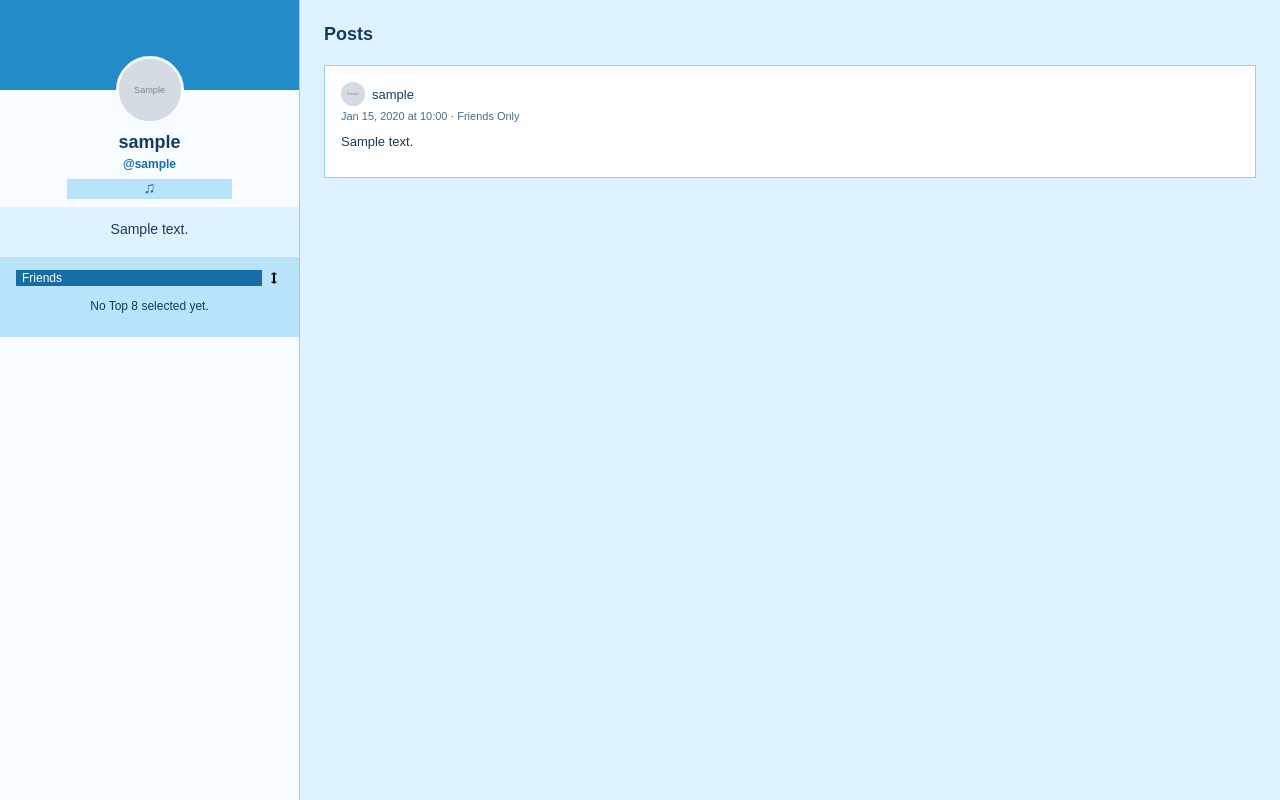
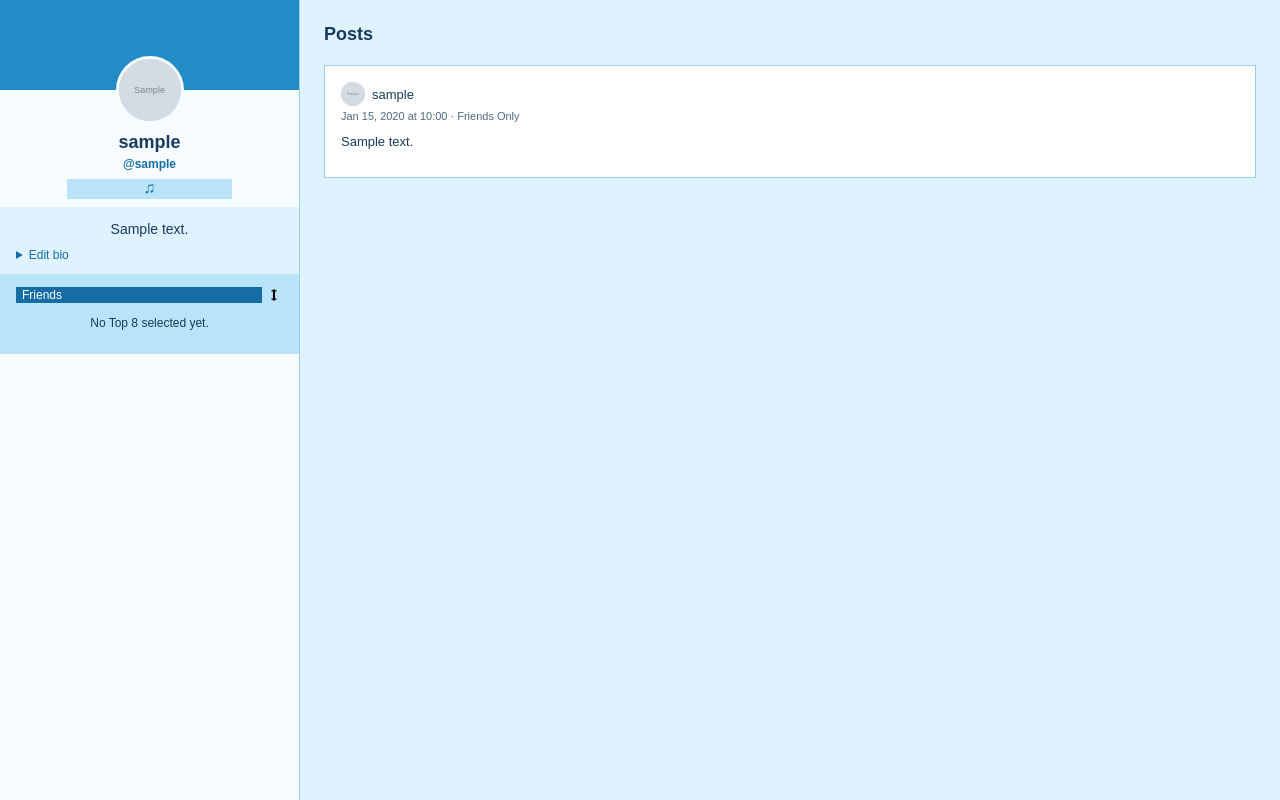
Before and after one commit to cyrusdidit/nexusspace, a PHP site: page /pages/profile.php in a window 1280 px wide. Run offline with PHP 8.4, Linux system fonts and the light colour scheme; the visitor is signed in with stand-in values (Sample User, id 1); tables that the repository leaves empty or names only in its code hold one stand-in row (values such as "Sample post"); grey boxes marked "Sample" are stand-in pictures.

Commit message:
started on bio

```diff
--- a/assets/css/style.css
+++ b/assets/css/style.css
@@ -154,6 +154,12 @@ a {
 .profile-sidebar .profile-handle { font-size: 12px; margin-bottom: 0; }
 .profile-music-placeholder { height: 24px; width: 55%; margin: 0 auto 12px; background: #b9e3f8; color: #166da5; text-align: center; }
 .profile-bio-section { min-height: 110px; padding: 24px 18px; background: #dff2ff; text-align: center; }
+.profile-bio-editor { margin-top: 8px; text-align: left; }
+.profile-bio-editor summary { color: #166da5; cursor: pointer; font-size: 12px; }
+.profile-bio-editor textarea { display: block; width: 100%; margin-top: 8px; padding: 8px; resize: vertical; border: 1px solid #9dcce8; border-radius: 4px; background: #fff; color: #163b5c; font: inherit; font-size: 13px; }
+.profile-bio-actions { display: flex; justify-content: space-between; align-items: center; gap: 8px; margin-top: 6px; }
+.profile-bio-actions small { margin: 0; font-size: 11px; }
+.profile-bio-actions button { margin: 0; padding: 5px 12px; font-size: 12px; }
 .profile-top-eight { min-height: 230px; padding: 24px 18px; background: #b9e3f8; }
 .profile-top-eight h2 { font-size: 12px; font-weight: 400; margin: 0; }
 .profile-top-eight > p { text-align: center; font-size: 12px; }
@@ -172,6 +178,7 @@ a {
     .profile-sidebar .profile-identity h1 { margin-bottom: 4px; }
     .profile-music-placeholder { flex-shrink: 0; margin-bottom: 8px; height: 20px; }
     .profile-bio-section { min-height: 50px; max-height: 90px; padding: 12px 16px; overflow-y: auto; flex-shrink: 0; }
+    .profile-bio-section:has(.profile-bio-editor[open]) { max-height: none; }
     .profile-top-eight { min-height: 0; padding: 12px 16px; flex-shrink: 0; }
     .profile-account-details { padding: 0 16px 10px; margin-top: auto; }
     .profile-account-details .profile-details { display: grid; grid-template-columns: auto minmax(0, 1fr); gap: 6px 10px; margin-top: 10px; }
--- a/pages/profile.php
+++ b/pages/profile.php
@@ -40,6 +40,30 @@ $_SESSION['friend_request_token'] ??= bin2hex(random_bytes(32));
 $friendState = 'none';
 $friendError = '';
 $currentUserId = (int) $_SESSION['user_id'];
+$bioError = '';
+$bioDraft = (string) ($user['bio'] ?? '');
+$_SESSION['profile_edit_token'] ??= bin2hex(random_bytes(32));
+
+if ($_SERVER['REQUEST_METHOD'] === 'POST' && ($_POST['action'] ?? '') === 'update_bio') {
+    $token = $_POST['token'] ?? '';
+    $bioDraft = is_string($_POST['bio'] ?? null) ? trim($_POST['bio']) : '';
+    if (!$user || !$isOwnProfile) {
+        http_response_code(403);
+        $bioError = 'You can only edit your own bio.';
+    } elseif (!is_string($token) || !hash_equals($_SESSION['profile_edit_token'], $token)) {
+        http_response_code(403);
+        $bioError = 'Please refresh the page and try again.';
+    } elseif (!mb_check_encoding($bioDraft, 'UTF-8') || mb_strlen($bioDraft, 'UTF-8') > 160) {
+        $bioError = 'Use 160 characters or fewer.';
+    } else {
+        $statement = mysqli_prepare($conn, 'UPDATE users SET bio = ? WHERE id = ?');
+        mysqli_stmt_bind_param($statement, 'si', $bioDraft, $currentUserId);
+        mysqli_stmt_execute($statement);
+        mysqli_stmt_close($statement);
+        header('Location: profile.php?id=' . $currentUserId);
+        exit;
+    }
+}
 
 $readFriendState = static function () use ($conn, $currentUserId, $userId): string {
     $statement = mysqli_prepare($conn, 'SELECT id FROM friends WHERE (user_id = ? AND friend_id = ?) OR (user_id = ? AND friend_id = ?) LIMIT 1');
@@ -60,7 +84,7 @@ $readFriendState = static function () use ($conn, $currentUserId, $userId): stri
 };
 
 if ($user && !$isOwnProfile) {
-    if ($_SERVER['REQUEST_METHOD'] === 'POST') {
+    if ($_SERVER['REQUEST_METHOD'] === 'POST' && ($_POST['action'] ?? '') !== 'update_bio') {
         $token = $_POST['token'] ?? '';
         if (!is_string($token) || !hash_equals($_SESSION['friend_request_token'], $token)) {
             http_response_code(403);
@@ -161,6 +185,19 @@ if ($user) {
         <div class="profile-music-placeholder" aria-label="Profile music"><span aria-hidden="true">&#9835;</span></div>
         <section class="profile-bio-section" aria-label="Bio">
             <?php if (trim($user['bio'] ?? '') !== ''): ?><p class="profile-bio"><?= htmlspecialchars($user['bio'], ENT_QUOTES, 'UTF-8') ?></p><?php endif; ?>
+            <?php if ($isOwnProfile): ?>
+                <details class="profile-bio-editor"<?= $bioError ? ' open' : '' ?>>
+                    <summary>Edit bio</summary>
+                    <form method="post" action="profile.php?id=<?= $userId ?>">
+                        <input type="hidden" name="action" value="update_bio">
+                        <input type="hidden" name="token" value="<?= htmlspecialchars($_SESSION['profile_edit_token'], ENT_QUOTES, 'UTF-8') ?>">
+                        <label class="sr-only" for="profile-bio-input">Bio</label>
+                        <textarea id="profile-bio-input" name="bio" rows="3" maxlength="160" aria-describedby="bio-limit"><?= htmlspecialchars($bioDraft, ENT_QUOTES, 'UTF-8') ?></textarea>
+                        <div class="profile-bio-actions"><small id="bio-limit">160 characters max</small><button type="submit">Save</button></div>
+                        <?php if ($bioError): ?><p class="post-error" role="alert"><?= htmlspecialchars($bioError, ENT_QUOTES, 'UTF-8') ?></p><?php endif; ?>
+                    </form>
+                </details>
+            <?php endif; ?>
         </section>
         <section class="profile-top-eight" aria-labelledby="profile-top-eight-heading">
             <div class="panel-heading">
```
